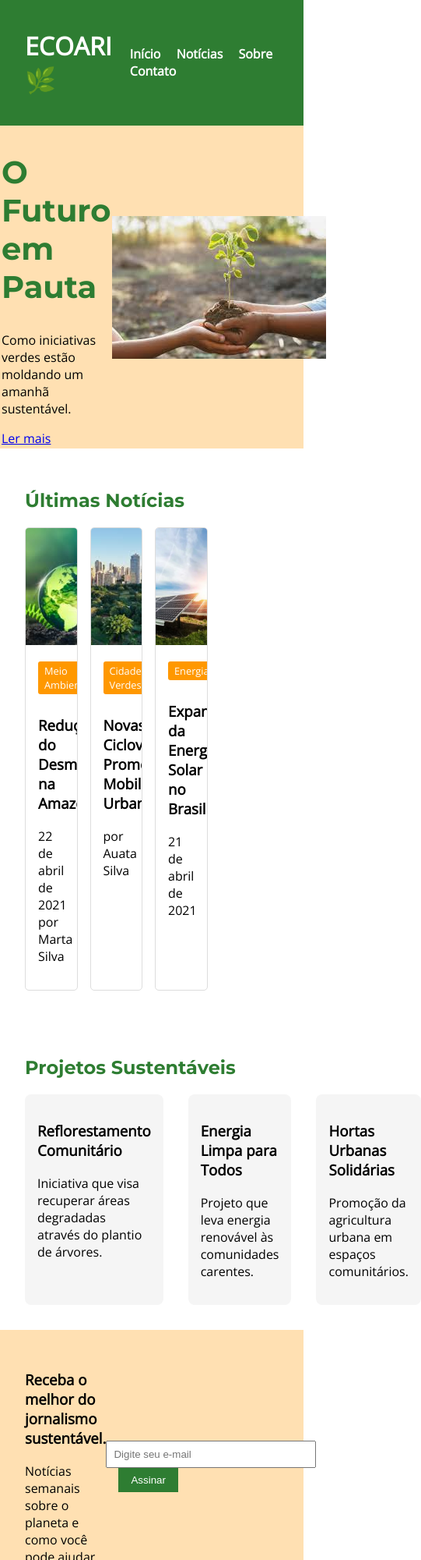
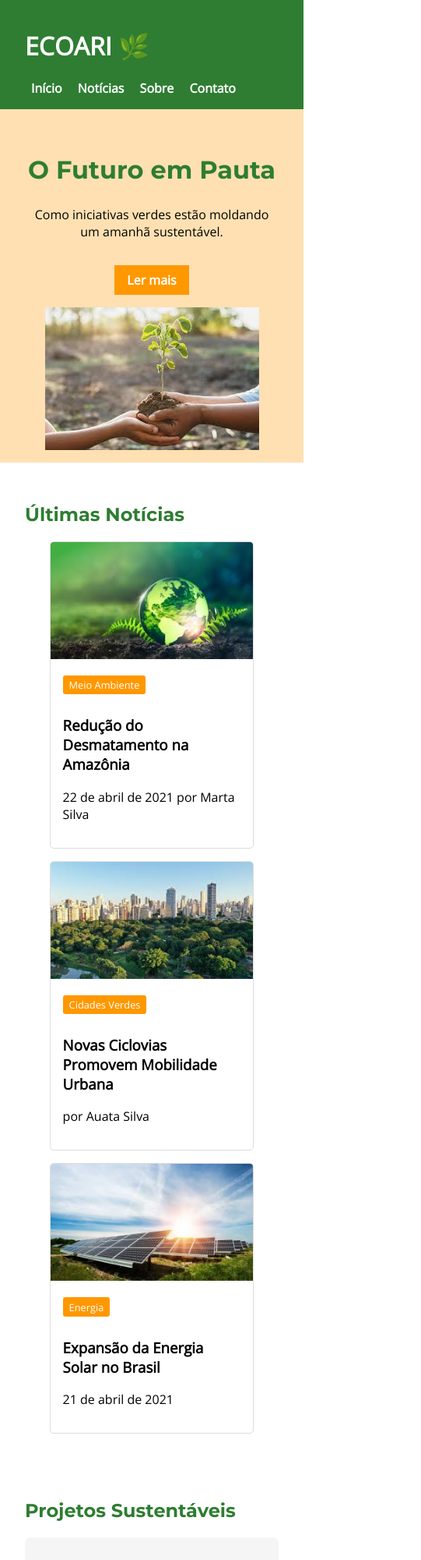
Before and after one commit to Leticia-Mateus/ecoari, a plain HTML site: page index.html in a window 390 px wide. Shown: the top 2000 px of the page at 78% size, 541 px wide, since content can reach past the window. Drawn offline with nearby package versions, Linux system fonts and the light colour scheme.

Commit message:
deixei resoanssivo

```diff
--- a/index.html
+++ b/index.html
@@ -18,6 +18,7 @@
       display: flex;
       justify-content: space-between;
       align-items: center;
+      flex-wrap: wrap;
     }
     nav {
       position: relative;
@@ -56,16 +57,18 @@
     .hero {
       display: flex;
       background-color: #FFE0B2;
-
       align-items: center;
       justify-content: space-between;
+      flex-wrap: wrap;
+      padding: 1rem;
     }
-    .hero img{
-        transform: scale(1);
+    .hero img {
+      max-width: 100%;
+      height: auto;
     }
     .hero-text {
       max-width: 50%;
-      padding: 2px;
+      padding: 1rem;
     }
     .hero-text h1 {
       color: #2E7D32;
@@ -75,13 +78,14 @@
     .hero-text p {
       margin: 1rem 0;
     }
-    .hero-text button {
+    .hero-text a {
+      display: inline-block;
       background-color: #FF9800;
       color: white;
       padding: 0.5rem 1rem;
-      border: none;
+      text-decoration: none;
       font-weight: bold;
-      cursor: pointer;
+      margin-top: 1rem;
     }
     .section {
       padding: 2rem;
@@ -122,9 +126,10 @@
     .projects {
       display: flex;
       gap: 2rem;
+      flex-wrap: wrap;
     }
     .project {
-      flex: 1;
+      flex: 1 1 300px;
       background-color: #F5F5F5;
       padding: 1rem;
       border-radius: 8px;
@@ -135,10 +140,13 @@
       display: flex;
       justify-content: space-between;
       align-items: center;
+      flex-wrap: wrap;
+      gap: 1rem;
     }
     .newsletter input {
       padding: 0.5rem;
       width: 250px;
+      max-width: 100%;
     }
     .newsletter button {
       background-color: #2E7D32;
@@ -153,6 +161,51 @@
       color: white;
       text-align: center;
       padding: 1rem;
+    }
+
+    /* RESPONSIVIDADE */
+    @media (max-width: 768px) {
+      header {
+        flex-direction: column;
+        align-items: flex-start;
+      }
+      .hero {
+        flex-direction: column;
+        text-align: center;
+      }
+      .hero-text {
+        max-width: 100%;
+      }
+      .cards {
+        flex-direction: column;
+        align-items: center;
+      }
+      .card {
+        width: 80%;
+      }
+      .projects {
+        flex-direction: column;
+        align-items: center;
+      }
+      .project {
+        width: 90%;
+      }
+      nav a {
+        margin: 0 0.5rem;
+      }
+      .newsletter {
+        flex-direction: column;
+        text-align: center;
+      }
+    }
+
+    @media (max-width: 480px) {
+      .hero-text h1 {
+        font-size: 2rem;
+      }
+      .section h2 {
+        font-size: 1.5rem;
+      }
     }
   </style>
 </head>
```
